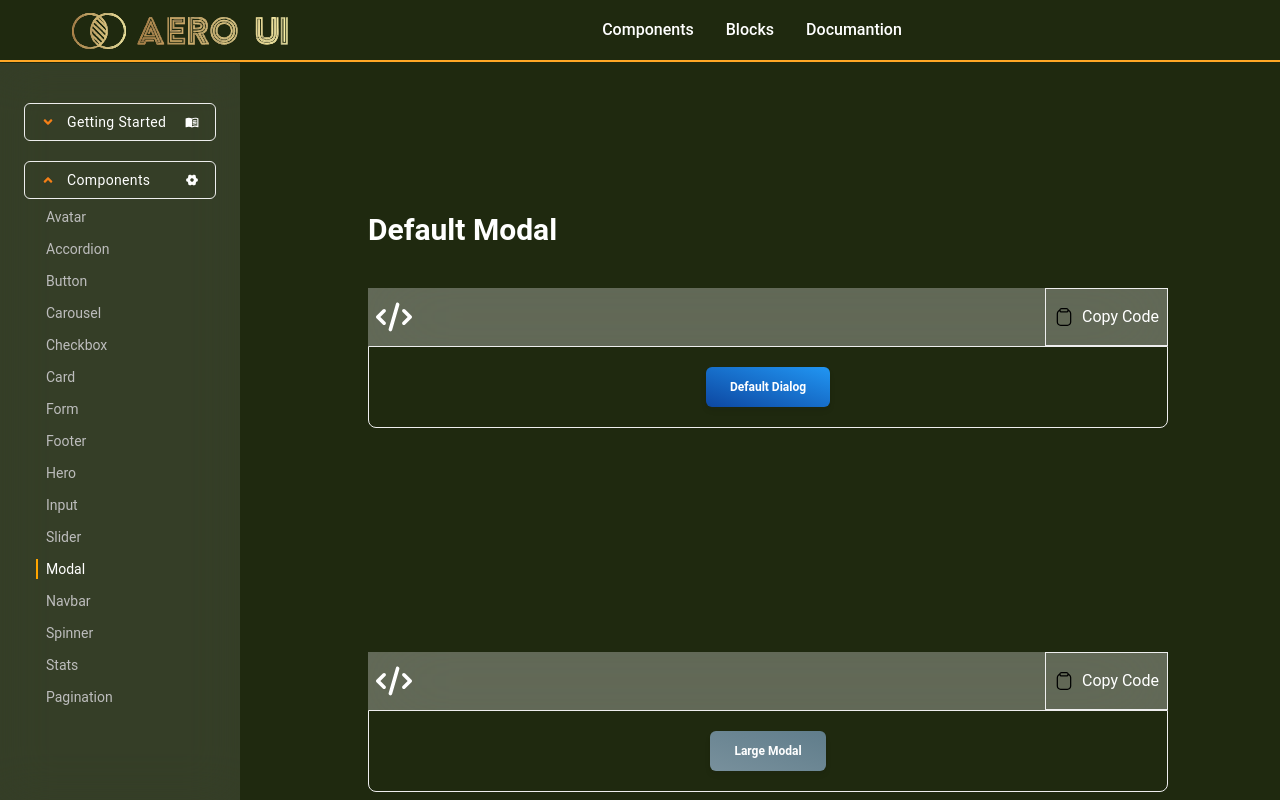
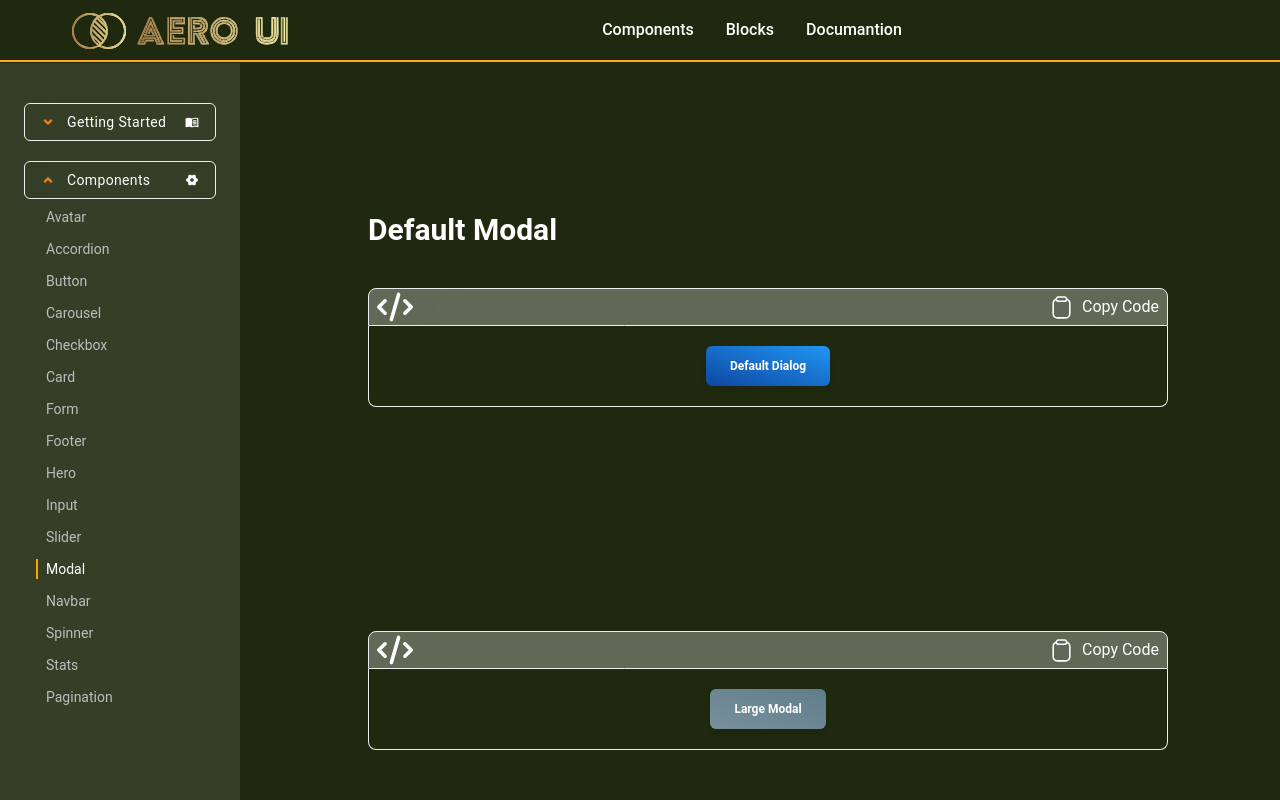
Before and after one commit to akash-khan-311/softui, a React (Vite) app: page /components/modal in a window 1280 px wide. Shown: the top 800 px of the page. Built offline with nearby package versions, Linux system fonts and the light colour scheme.

Commit message:
codebox style changes

```diff
--- a/src/Shared/CodeBox/CodeBox.jsx
+++ b/src/Shared/CodeBox/CodeBox.jsx
@@ -21,8 +21,8 @@ const CodeBox = ({ children, stringCode, text }) => {
       <div className={`w-full rounded-md h-fit  px-4 py-2 my-20`}>
         <div className={`w-full rounded-md h-fit  px-4 py-1 my-10 `}>
           <h2 className="text-white text-3xl font-semibold mb-10">{text}</h2>
-          <div className="flex gap-2 items-center justify-between backdrop-blur-2xl bg-white/30">
-            <div className="flex">
+          <div className="flex gap-2 items-center justify-between rounded-t-lg border  backdrop-blur-2xl bg-white/30">
+            <div className="flex ">
               {isCodeBoxOpen ? (
                 <div className="">
                   <a
@@ -52,16 +52,16 @@ const CodeBox = ({ children, stringCode, text }) => {
               )}
             </div>
             <CopyToClipboard text={stringCode} onCopy={handleCopy}>
-              <button className="copy-button px-2 border py-4  text-white">
+              <button className="copy-button px-2    text-white">
                 {isCopied ? (
                   <div className="flex items-center gap-x-2">
                     <svg
-                      width="20"
-                      height="20"
+                      width="30"
+                      height="30"
                       viewBox="0 0 24.00 24.00"
                       fill="none"
                       xmlns="http://www.w3.org/2000/svg"
-                      stroke="#00dbd8"
+                      stroke="#ffffff"
                       transform="matrix(1, 0, 0, 1, 0, 0)"
                     >
                       <g id="SVGRepo_bgCarrier" strokeWidth="0" />
@@ -77,7 +77,7 @@ const CodeBox = ({ children, stringCode, text }) => {
                           <path
                             id="Vector"
                             d="M8 12.4854L12.2426 16.728L20.727 8.24268M3 12.4854L7.24264 16.728M15.7279 8.24268L12.5 11.5001"
-                            stroke="#000000"
+                            stroke="#ffffff"
                             strokeWidth="2.4"
                             strokeLinecap="round"
                             strokeLinejoin="round"
@@ -90,22 +90,22 @@ const CodeBox = ({ children, stringCode, text }) => {
                 ) : (
                   <div className="flex items-center gap-x-2">
                     <svg
-                      width="20"
-                      height="20"
+                     width="25"
+                     height="25"
                       viewBox="0 0 24 24"
                       fill="none"
                       xmlns="http://www.w3.org/2000/svg"
                     >
                       <path
                         d="M7.00001 4.10999C6.14022 4.33198 5.37874 4.83376 4.83558 5.53625C4.29241 6.23875 3.99845 7.10201 4.00001 7.98999V17.99C4.00001 19.0509 4.42149 20.0682 5.17164 20.8184C5.92178 21.5685 6.93914 21.99 8.00001 21.99H16C17.0609 21.99 18.0783 21.5685 18.8284 20.8184C19.5786 20.0682 20 19.0509 20 17.99V7.98999C19.9993 7.10372 19.7044 6.24269 19.1614 5.54224C18.6184 4.84178 17.8581 4.34156 17 4.12"
-                        stroke="#000000"
+                        stroke="#ffffff"
                         strokeWidth="1.5"
                         strokeLinecap="round"
                         strokeLinejoin="round"
                       />
                       <path
                         d="M9 5.98999C8.46957 5.98999 7.96089 5.77925 7.58582 5.40417C7.21074 5.0291 7 4.52042 7 3.98999C7 3.45956 7.21074 2.95088 7.58582 2.57581C7.96089 2.20073 8.46957 1.98999 9 1.98999H15C15.5304 1.98999 16.0392 2.20073 16.4142 2.57581C16.7893 2.95088 17 3.45956 17 3.98999C17 4.52042 16.7893 5.0291 16.4142 5.40417C16.0392 5.77925 15.5304 5.98999 15 5.98999H9Z"
-                        stroke="#000000"
+                        stroke="#ffffff"
                         strokeWidth="1.5"
                         strokeLinecap="round"
                         strokeLinejoin="round"
@@ -121,7 +121,7 @@ const CodeBox = ({ children, stringCode, text }) => {
             className={`
                 px-0  h-full overflow-hidden
                 flex justify-center"
-            border rounded-b-lg w-full`}
+            border-r border-b border-l  rounded-b-lg w-full`}
           >
             {isCodeBoxOpen ? (
               <div className="w-full py-0">
```
